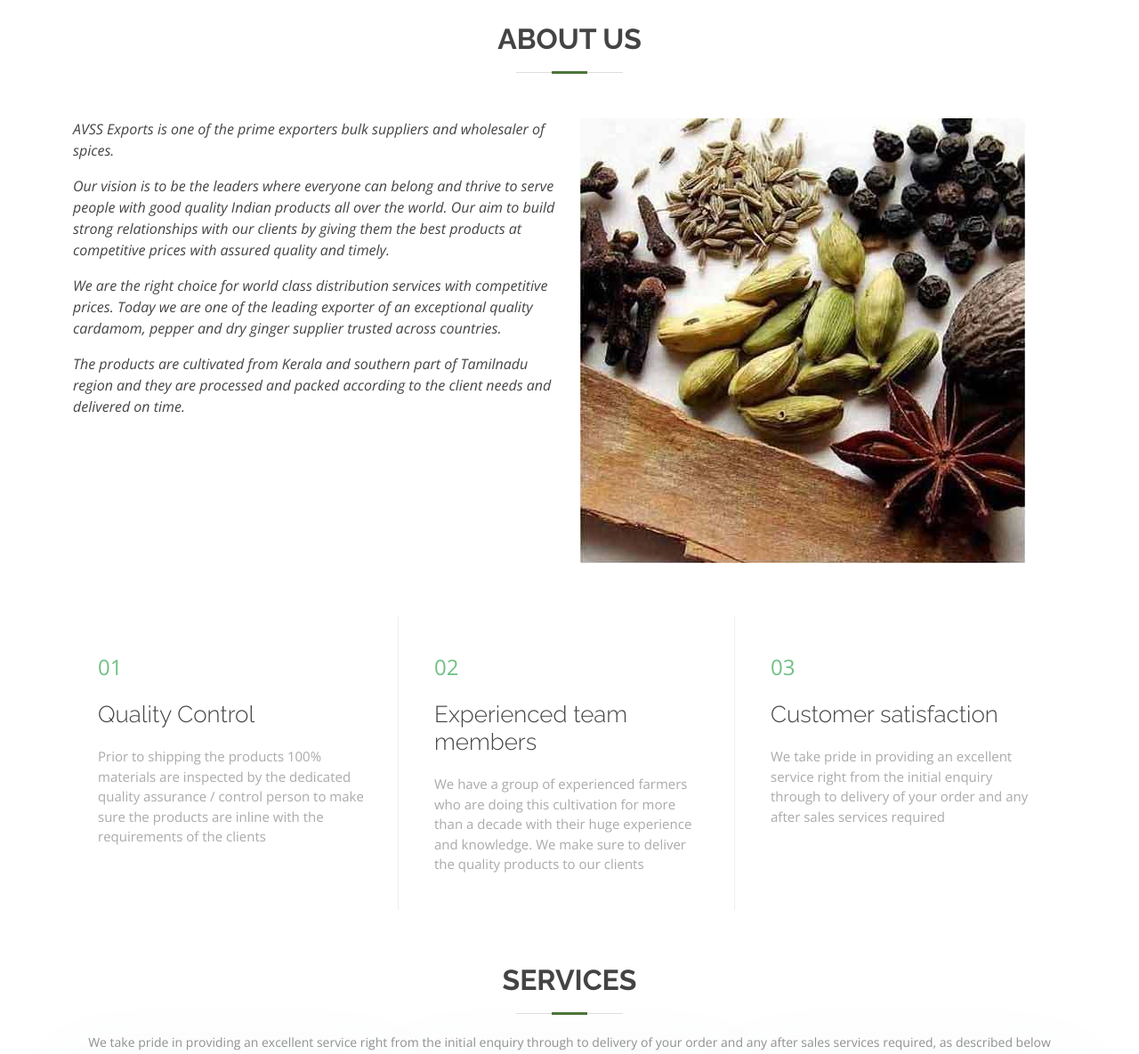
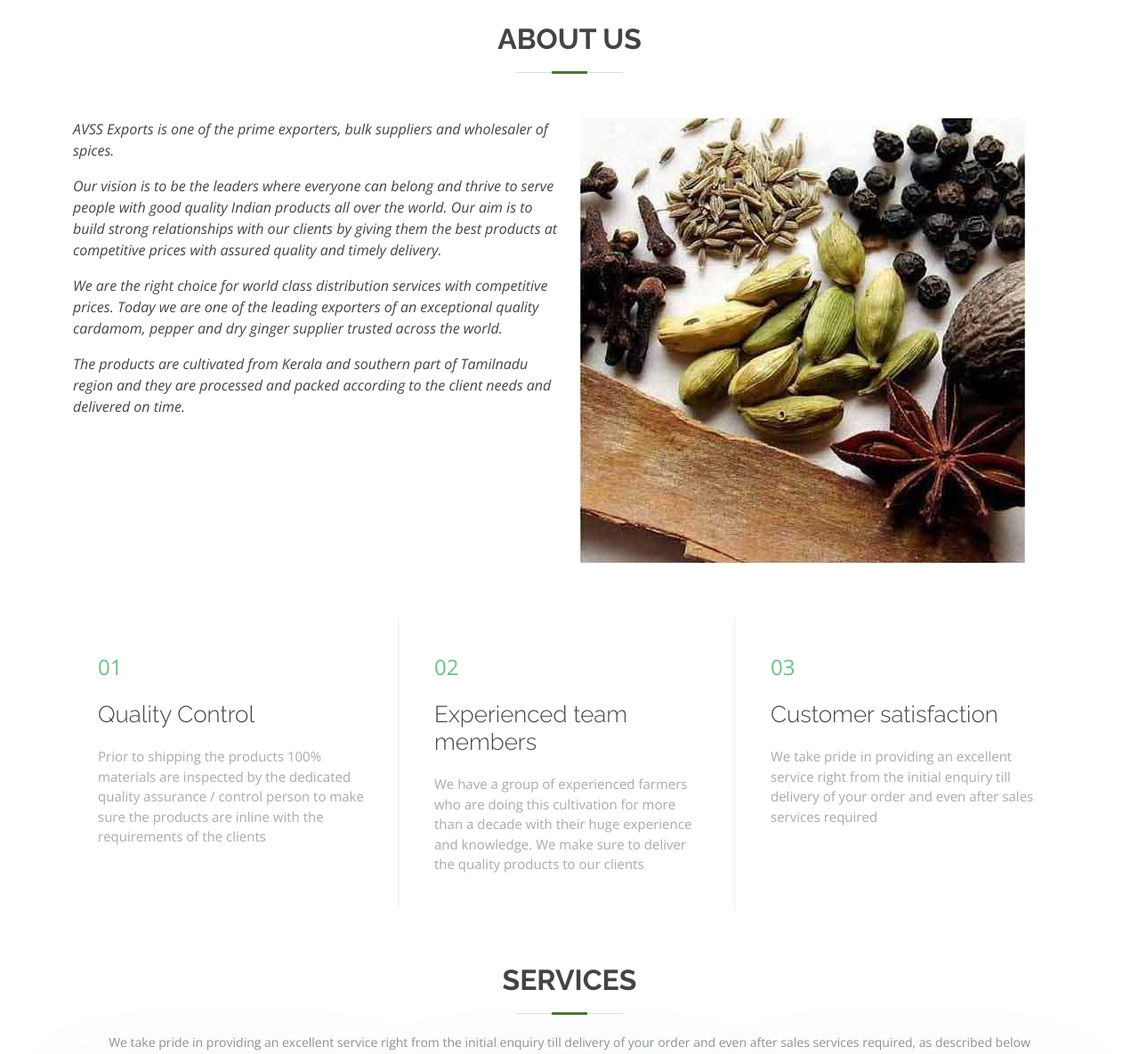
Before and after one commit to vidhyanidhi/avssexports, a plain HTML site: page index.html in a window 1280 px wide. Shown: the part 900-2085 px from the top of the page at 89% size. Drawn offline with nearby package versions, Linux system fonts and the light colour scheme; a script that the page names is missing.

Commit message:
Update index.html

```diff
--- a/index.html
+++ b/index.html
@@ -126,7 +126,7 @@
 							<h2 class="animate__animated animate__fadeInDown">
 								Welcome to <span>AVSS Exports</span>
 							</h2>
-							<p class="animate__animated animate__fadeInUp">AVSS Exports is one of the prime exporters bulk suppliers and wholesaler of spices. You can purchase our products from any country.</p>
+							<p class="animate__animated animate__fadeInUp">AVSS Exports is one of the prime exporters, bulk suppliers and wholesaler of spices. You can purchase our products from any country.</p>
 							<a href="#about"
 								class="btn-get-started animate__animated animate__fadeInUp scrollto">Read
 								More</a>
@@ -240,16 +240,16 @@
 				</div>
 				<div class="col-lg-6 pt-4 pt-lg-0 order-2 order-lg-1 content">
 					<p class="fst-italic">AVSS Exports is one of the prime
-						exporters bulk suppliers and wholesaler of spices.</p>
+						exporters, bulk suppliers and wholesaler of spices.</p>
 					<p class="fst-italic">Our vision is to be the leaders where
 						everyone can belong and thrive to serve people with good quality
-						Indian products all over the world. Our aim to build strong
+						Indian products all over the world. Our aim is to build strong
 						relationships with our clients by giving them the best products at
-						competitive prices with assured quality and timely.</p>
+						competitive prices with assured quality and timely delivery.</p>
 					<p class="fst-italic">We are the right choice for world class
 						distribution services with competitive prices. Today we are one of
-						the leading exporter of an exceptional quality cardamom, pepper
-						and dry ginger supplier trusted across countries.</p>
+						the leading exporters of an exceptional quality cardamom, pepper
+						and dry ginger supplier trusted across the world.</p>
 					<p class="fst-italic">The products are cultivated from Kerala
 						and southern part of Tamilnadu region and they are processed and
 						packed according to the client needs and delivered on time.</p>
@@ -280,7 +280,7 @@
 				<div class="col-lg-4 col-md-6 content-item">
 					<span>03</span>
 					<h4>Customer satisfaction</h4>
-					<p>We take pride in providing an excellent service right from the initial enquiry through to delivery of your order and any after sales services required</p>
+					<p>We take pride in providing an excellent service right from the initial enquiry till delivery of your order and even after sales services required</p>
 				</div>
 
 			</div>
@@ -345,7 +345,7 @@
 
 			<div class="section-title">
 				<h2>Services</h2>
-				<p>We take pride in providing an excellent service right from the initial enquiry through to delivery of your order and any after sales services required, as described below</p>
+				<p>We take pride in providing an excellent service right from the initial enquiry till delivery of your order and even after sales services required, as described below</p>
 			</div>
 
 			<div class="row">
@@ -476,10 +476,7 @@
 			<div class="row">
 				<div class="col-lg-9 text-center text-lg-start">
 					<h3>Call To Action</h3>
-					<p>Duis aute irure dolor in reprehenderit in voluptate velit
-						esse cillum dolore eu fugiat nulla pariatur. Excepteur sint
-						occaecat cupidatat non proident, sunt in culpa qui officia
-						deserunt mollit anim id est laborum.</p>
+					<p></p>
 				</div>
 				<div class="col-lg-3 cta-btn-container text-center">
 					<a class="cta-btn align-middle" href="#">Call To Action</a>
@@ -494,7 +491,7 @@
 
 			<div class="section-title">
 				<h2>Products</h2>
-				<p>Cultivators, Suppliers, Exporters and Processors of Cardamom,Black Pepper and dry ginger.</p>
+				<p>Cultivators, Suppliers, Exporters and Processors of Cardamom, Black Pepper and Dry ginger.</p>
 			</div>
 
 			<!-- <div class="row">
```
